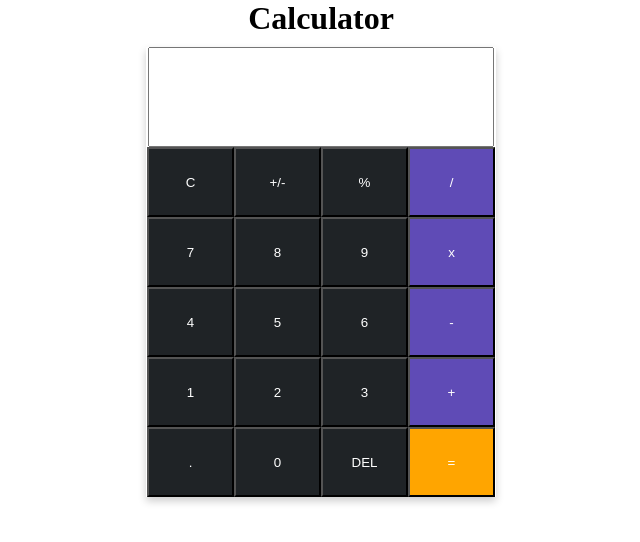
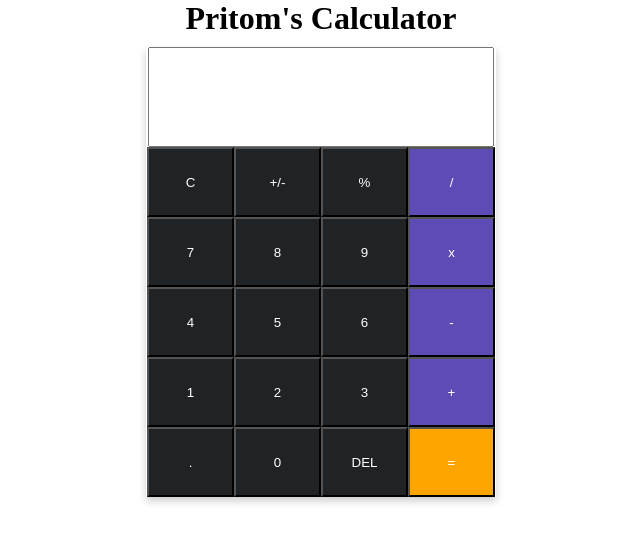
Before and after one commit to Pritam6304/calculator, a plain HTML site: page index.htm in a window 1280 px wide. Shown: the whole page, without its empty margins (319-959 px from the left). Drawn offline with Linux system fonts and the light colour scheme.

Commit message:
Update index.htm

```diff
--- a/index.htm
+++ b/index.htm
@@ -7,7 +7,7 @@
     <link rel="stylesheet" href="style.css">
 </head>
 <body>
-    <h1>Calculator</h1>
+    <h1>Pritom's Calculator</h1>
     <div class="container">
         <div class="calc-head">
             <input type="text" maxlength="15" class="text-box" id="result">
```
